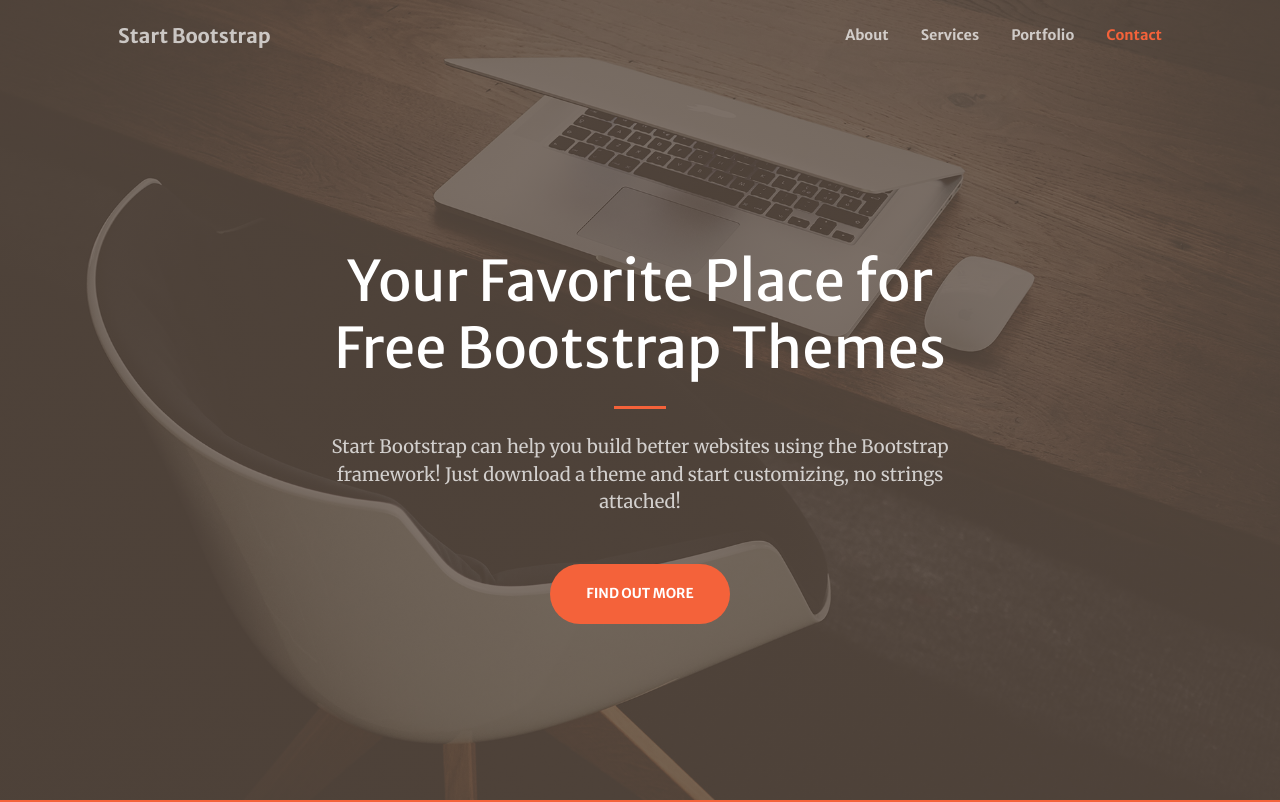
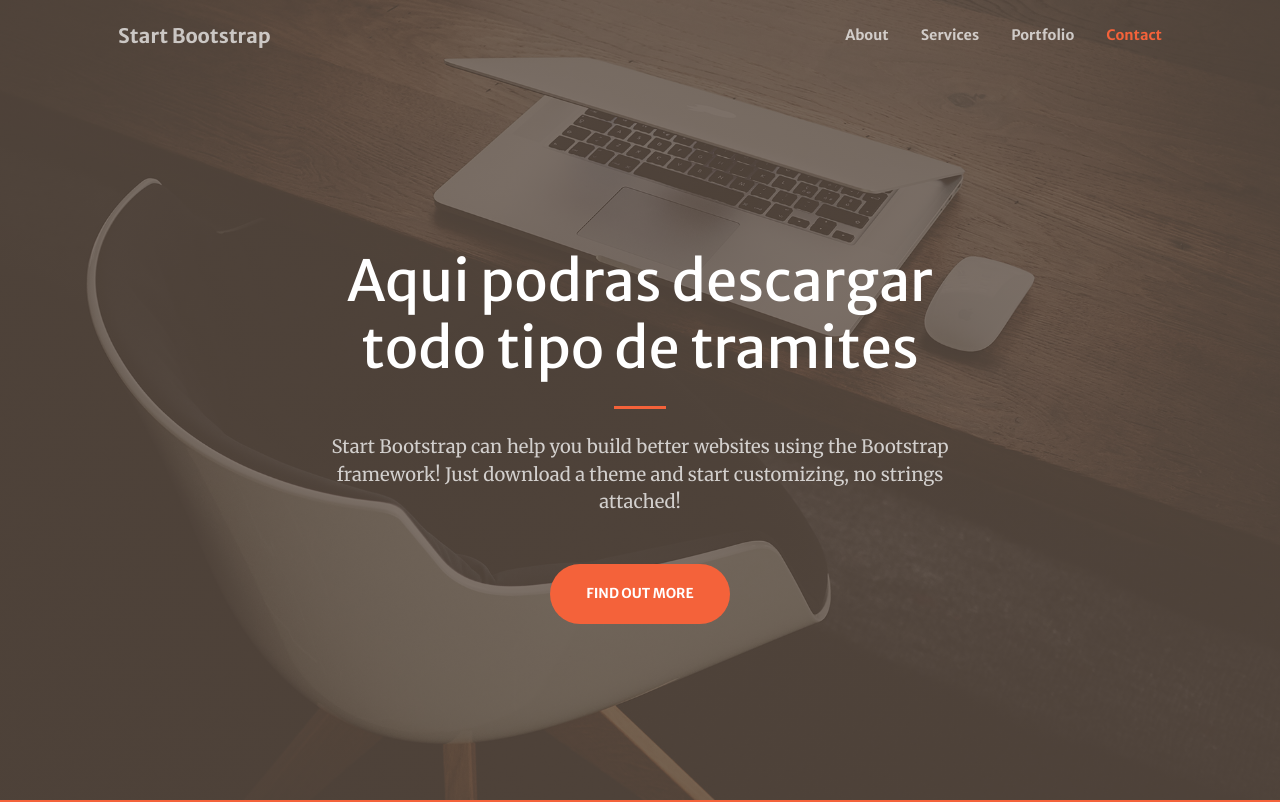
Before and after one commit to Jankuvan/startbootstrap-creative-gh-pages, a plain HTML site: page index.html in a window 1280 px wide. Shown: the top 802 px of the page. Drawn offline with nearby package versions, Linux system fonts and the light colour scheme; some packages are replaced by stand-ins of ours; a script that the page names is missing.

Commit message:
cambio 2

```diff
--- a/index.html
+++ b/index.html
@@ -39,7 +39,7 @@
             <div class="container px-4 px-lg-5 h-100">
                 <div class="row gx-4 gx-lg-5 h-100 align-items-center justify-content-center text-center">
                     <div class="col-lg-8 align-self-end">
-                        <h1 class="text-white font-weight-bold">Your Favorite Place for Free Bootstrap Themes</h1>
+                        <h1 class="text-white font-weight-bold">Aqui podras descargar todo tipo de tramites</h1>
                         <hr class="divider" />
                     </div>
                     <div class="col-lg-8 align-self-baseline">
```
